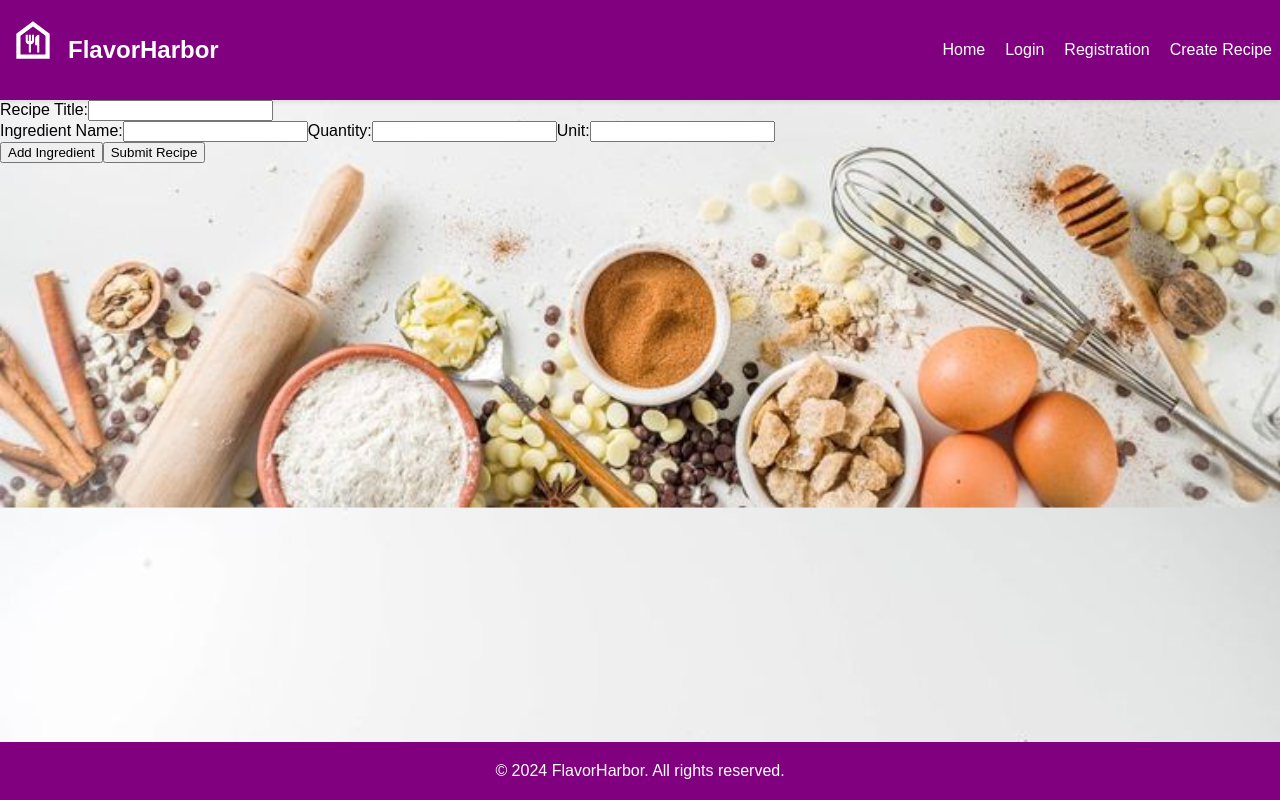
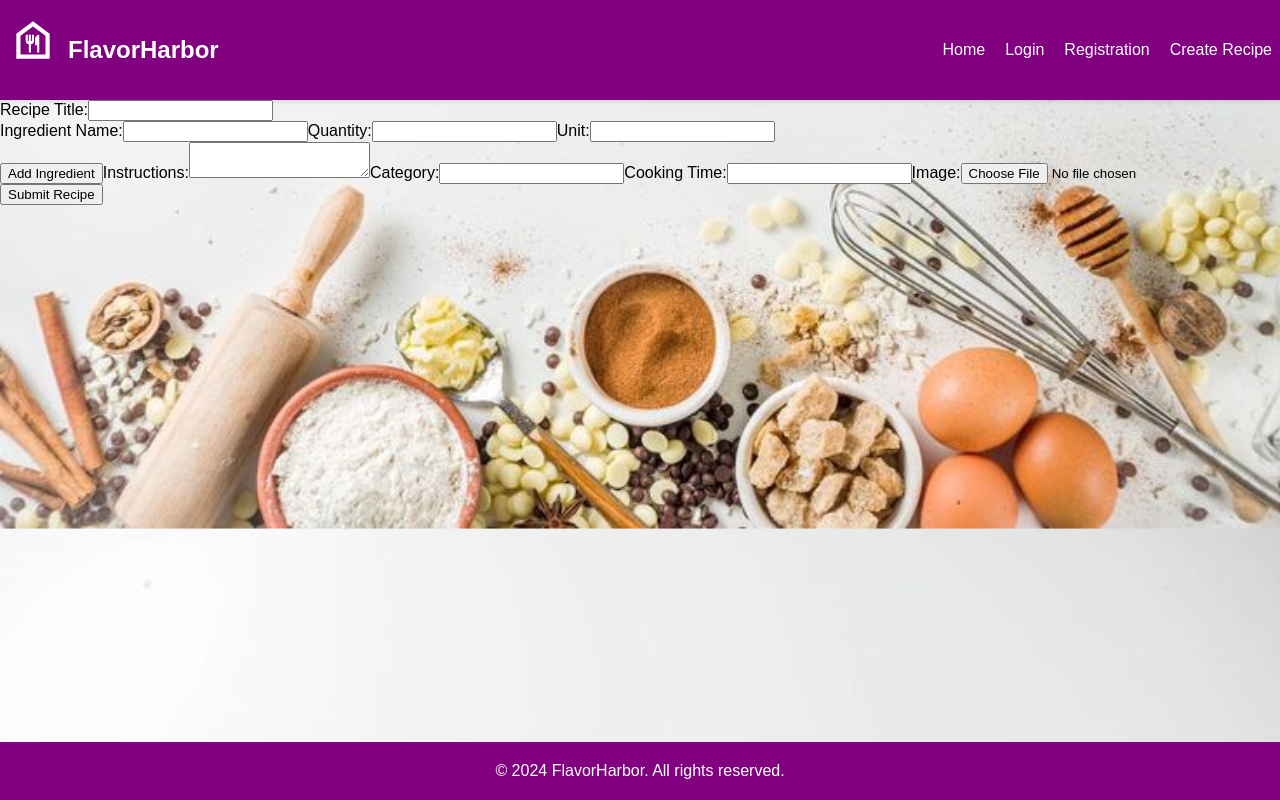
Before and after one commit to jasleen-github/INFO-5139-ProductBacklog, a React (Create React App) app in the folder flavor-harbor/: page /RecipeForm in a window 1280 px wide. Built offline with nearby package versions, Linux system fonts and the light colour scheme.

Commit message:
recipe page added

```diff
--- a/flavor-harbor/src/Components/Pages/RecipeForm.js
+++ b/flavor-harbor/src/Components/Pages/RecipeForm.js
@@ -17,11 +17,23 @@ function RecipeForm() {
       protein: '',
       carbohydrates: '',
     },
-    tags: '',
-    image: '',
+    tags: [],
+    image: null, // For file upload
     notes: '',
     author: '',
     email: '',
+    website: '',
+    source: '',
+    video: '',
+    publishedDate: '',
+    modifiedDate: '',
+    reviews: [],
+    comments: [],
+    likes: 0,
+    shares: 0,
+    favorites: 0,
+    views: 0,
+    featured: false,
   });
 
   const handleInputChange = (e, index) => {
@@ -30,6 +42,11 @@ function RecipeForm() {
       const list = [...recipe.ingredients];
       list[index][e.target.dataset.name] = value;
       setRecipe({ ...recipe, ingredients: list });
+    } else if (name === 'tags') {
+      const tagsArray = value.split(',');
+      setRecipe({ ...recipe, tags: tagsArray });
+    } else if (name === 'image') {
+      setRecipe({ ...recipe, [name]: e.target.files[0] }); // Handle file upload
     } else if (name === 'nutritionalInfo') {
       setRecipe({
         ...recipe,
@@ -52,8 +69,8 @@ function RecipeForm() {
 
   const handleSubmit = (e) => {
     e.preventDefault();
-    // Handle form submission, e.g., send data to backend or perform further processing
     console.log(recipe);
+    // Add logic to submit the recipe data to the backend or perform further processing
   };
 
   return (
@@ -86,7 +103,23 @@ function RecipeForm() {
       <button type="button" onClick={handleAddIngredient}>Add Ingredient</button>
 
       {/* Other Fields */}
-      {/* Instructions, Category, Cooking Time, Difficulty Level, etc. */}
+      <label>
+        Instructions:
+        <textarea name="instructions" value={recipe.instructions} onChange={handleInputChange} />
+      </label>
+      <label>
+        Category:
+        <input type="text" name="category" value={recipe.category} onChange={handleInputChange} />
+      </label>
+      <label>
+        Cooking Time:
+        <input type="text" name="cookingTime" value={recipe.cookingTime} onChange={handleInputChange} />
+      </label>
+      <label>
+        Image:
+        <input type="file" name="image" onChange={handleInputChange} />
+      </label>
+      {/* Add more fields here */}
 
       <button type="submit">Submit Recipe</button>
     </form>
```
